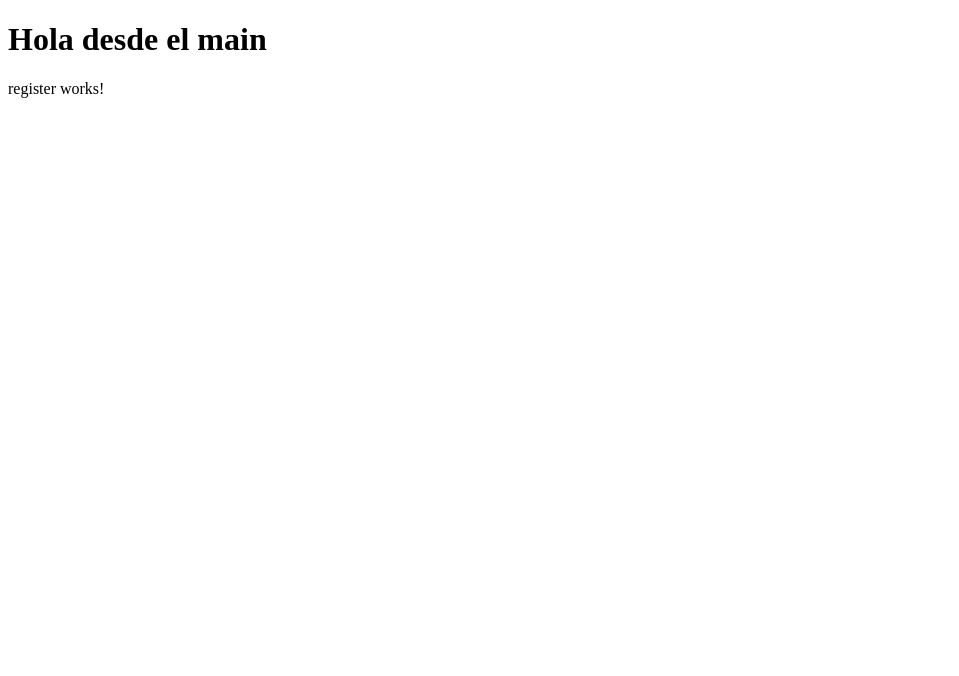
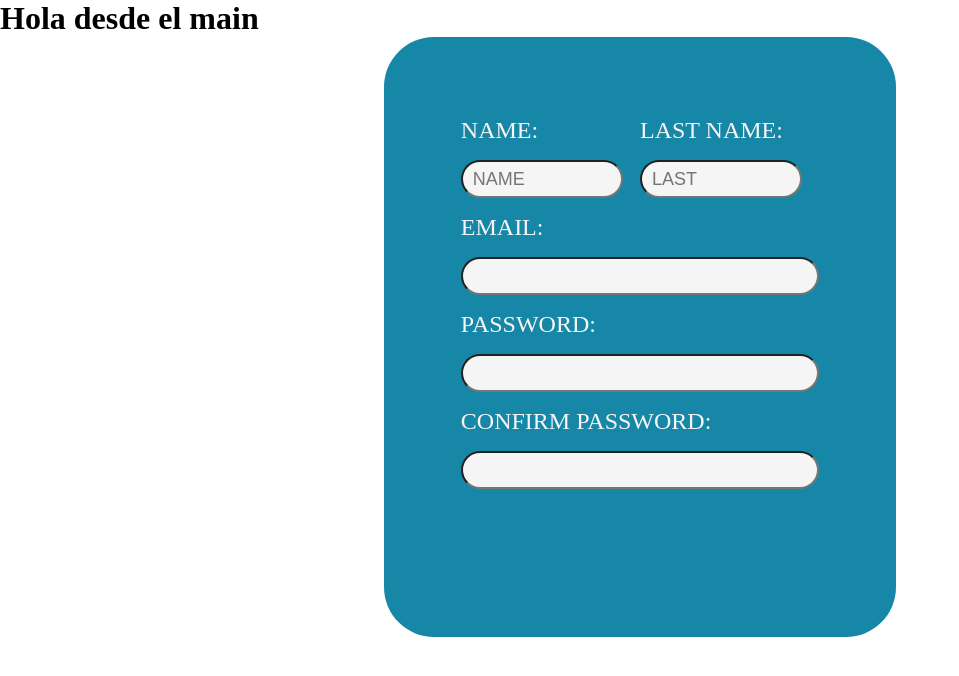
Before and after one commit to jenri019/E-Shop, an Angular app: page /register in a window 1280 px wide. Shown: the top 676 px of the page, without its empty margins (0-959 px from the left). Built offline with nearby package versions, Linux system fonts and the light colour scheme.

Commit message:
style component register added

```diff
--- /dev/null
+++ b/src/app/auth/pages/register/register.component.css
@@ -0,0 +1,69 @@
+.rgflex {
+  display: flex;
+}
+.rgcol {
+  flex-direction: column;
+}
+.rgrow {
+  flex-direction: row;
+}
+
+.rgContainer {
+  display: flex;
+  flex-direction: column;
+  width: 70%;
+  margin: 0px auto;
+  padding-top: 4rem;
+}
+
+.rgflex {
+  display: flex;
+  flex-direction: row;
+  width: 100%;
+}
+.container {
+  width: 40%;
+  height: 600px;
+  border-radius: 50px;
+  background-color: #1687a7;
+  margin: 0px auto;
+}
+
+.rgdiv {
+  display: flex;
+  flex-direction: column;
+}
+.rgdiv > div {
+  width: 50%;
+}
+
+.rglabel{
+    margin-top: 1rem;
+    font-size: 24px;
+    color: #f6f5f5;
+    font-weight: 500;
+}
+
+input[name="name"],
+input[name="lastname"] {
+    margin-top: 1rem;
+  border-radius: 20px;
+  font-size: 18px;
+  width: 80%;
+  background-color: #f6f5f5;
+  padding: 5px;
+  padding-left: 10px;
+  line-height: 24px;
+}
+
+input[name="email"],
+input[name="password"],
+input[name="cpassword"] {
+  background-color: #f6f5f5;
+  border-radius: 20px;
+  font-size: 18px;
+  padding: 5px;
+  padding-left: 10px;
+  margin-top: 1rem;
+  line-height: 24px;
+}
--- a/src/app/auth/pages/register/register.component.html
+++ b/src/app/auth/pages/register/register.component.html
@@ -1 +1,22 @@
-<p>register works!</p>
+<form class="register container">
+  <div class="rgContainer">
+    <div class="rgflex">
+      <div class="rgdiv">
+        <label for="name" class="rglabel">NAME:</label>
+        <input type="text" name="name" placeholder="NAME" />
+      </div>
+      <div class="rgdiv">
+        <label for="lastname" class="rglabel">LAST NAME:</label>
+        <input type="text" name="lastname" placeholder="LAST" />
+      </div>
+    </div>
+    <label for="email" class="rglabel">EMAIL:</label>
+    <input type="email" name="email" />
+
+    <label for="password" class="rglabel">PASSWORD:</label>
+    <input type="password" name="password" />
+
+    <label for="cpassword" class="rglabel">CONFIRM PASSWORD:</label>
+    <input type="password" name="cpassword" />
+  </div>
+</form>
--- a/src/app/auth/pages/register/register.component.ts
+++ b/src/app/auth/pages/register/register.component.ts
@@ -3,14 +3,10 @@ import { Component, OnInit } from '@angular/core';
 @Component({
   selector: 'app-register',
   templateUrl: './register.component.html',
-  styles: [
-  ]
+  styleUrls: ['./register.component.css'],
 })
 export class RegisterComponent implements OnInit {
+  constructor() {}
 
-  constructor() { }
-
-  ngOnInit(): void {
-  }
-
+  ngOnInit(): void {}
 }
--- a/src/styles.css
+++ b/src/styles.css
@@ -1 +1,6 @@
 /* You can add global styles to this file, and also import other style files */
+
+* {
+  margin: 0px;
+  padding: 0px;
+}
```
